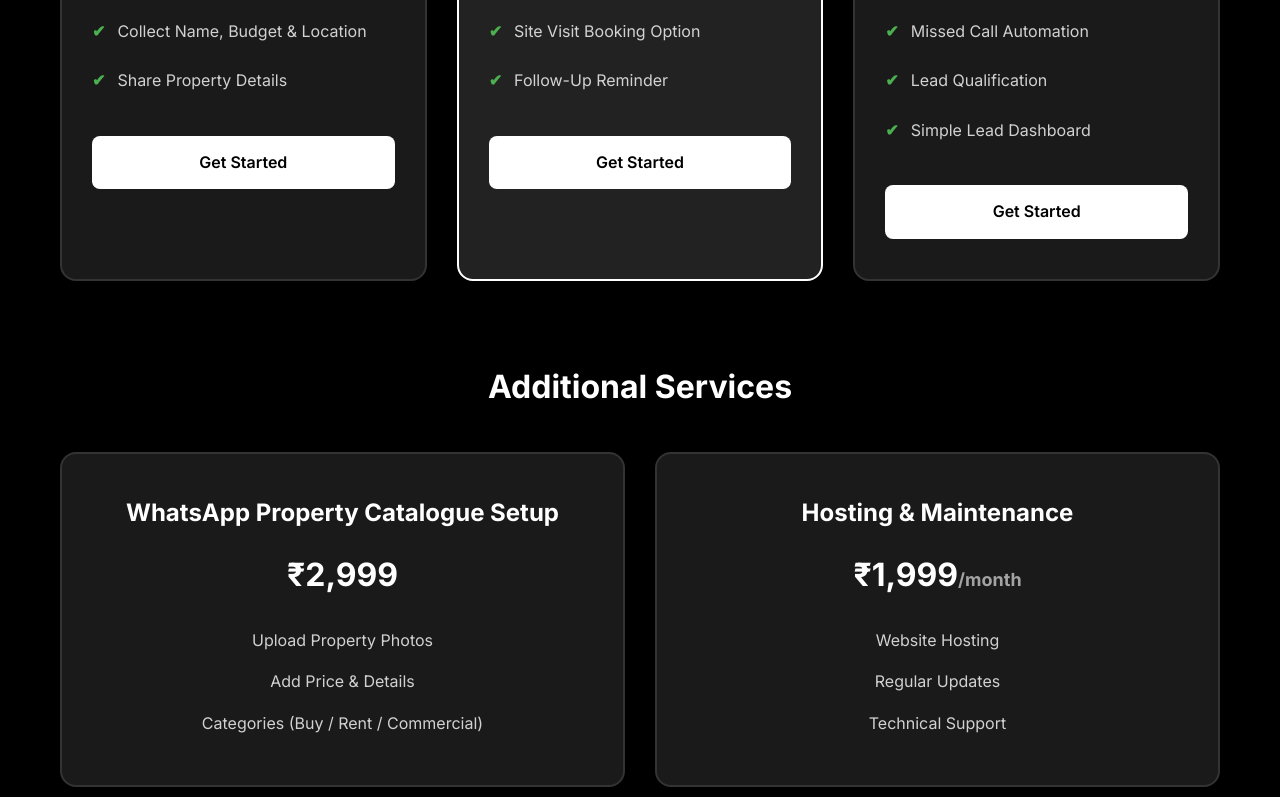
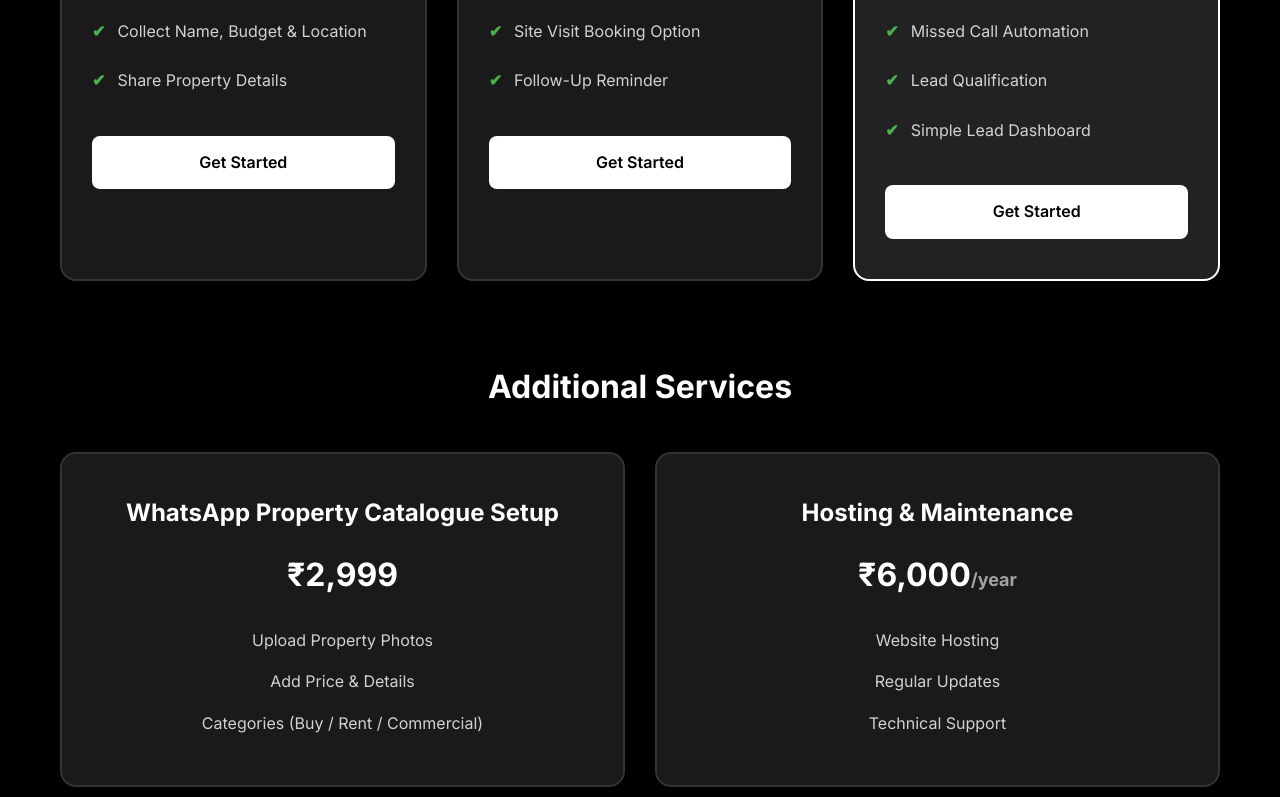
Before and after one commit to adxtya-codes/Codara, a Next.js app in the folder Desktop/codara/: page /pricing in a window 1280 px wide. Shown: the part 1596-2393 px from the top of the page. Built offline with nearby package versions, Linux system fonts and the light colour scheme.

Commit message:
Fix pricing: Pro website ₹19,999 (most popular), Advanced bot most popular, hosting ₹6k/year

```diff
--- a/Desktop/codara/app/pricing/page.tsx
+++ b/Desktop/codara/app/pricing/page.tsx
@@ -21,18 +21,18 @@ export default function Pricing() {
                 'Add / Edit Properties Anytime',
                 'Lead Collection System',
                 'Basic SEO Setup'
-            ],
-            popular: true
+            ]
         },
         {
             tier: 'Pro',
-            price: '₹24,999',
+            price: '₹19,999',
             badge: 'PREMIUM',
             features: [
                 'Landing Pages for Ads',
                 'Advanced Lead Tracking',
                 'Analytics Setup'
-            ]
+            ],
+            popular: true
         }
     ];
 
@@ -55,8 +55,7 @@ export default function Pricing() {
                 'Property Auto-Send',
                 'Site Visit Booking Option',
                 'Follow-Up Reminder'
-            ],
-            popular: true
+            ]
         },
         {
             tier: 'Advanced Automation',
@@ -67,7 +66,8 @@ export default function Pricing() {
                 'Missed Call Automation',
                 'Lead Qualification',
                 'Simple Lead Dashboard'
-            ]
+            ],
+            popular: true
         }
     ];
 
@@ -154,7 +154,7 @@ export default function Pricing() {
                             </div>
                             <div className="additional-card">
                                 <h3>Hosting & Maintenance</h3>
-                                <div className="additional-price">₹1,999<span>/month</span></div>
+                                <div className="additional-price">₹6,000<span>/year</span></div>
                                 <ul className="additional-features">
                                     <li>Website Hosting</li>
                                     <li>Regular Updates</li>
```
